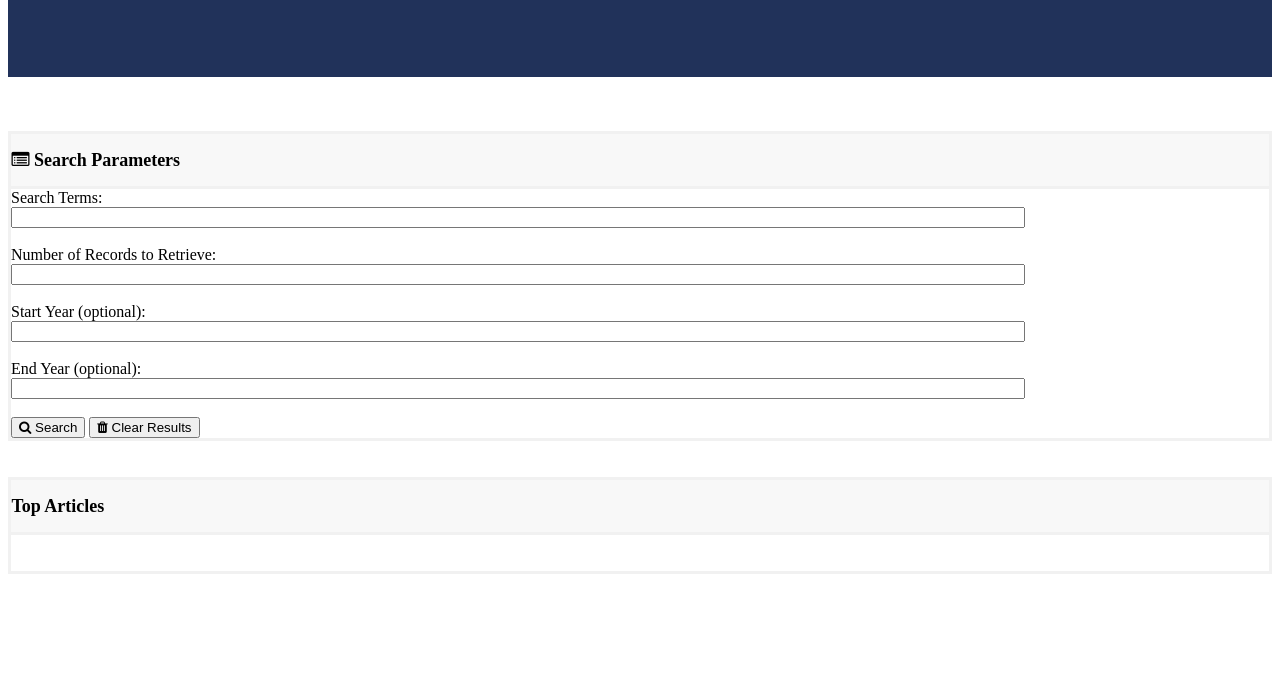
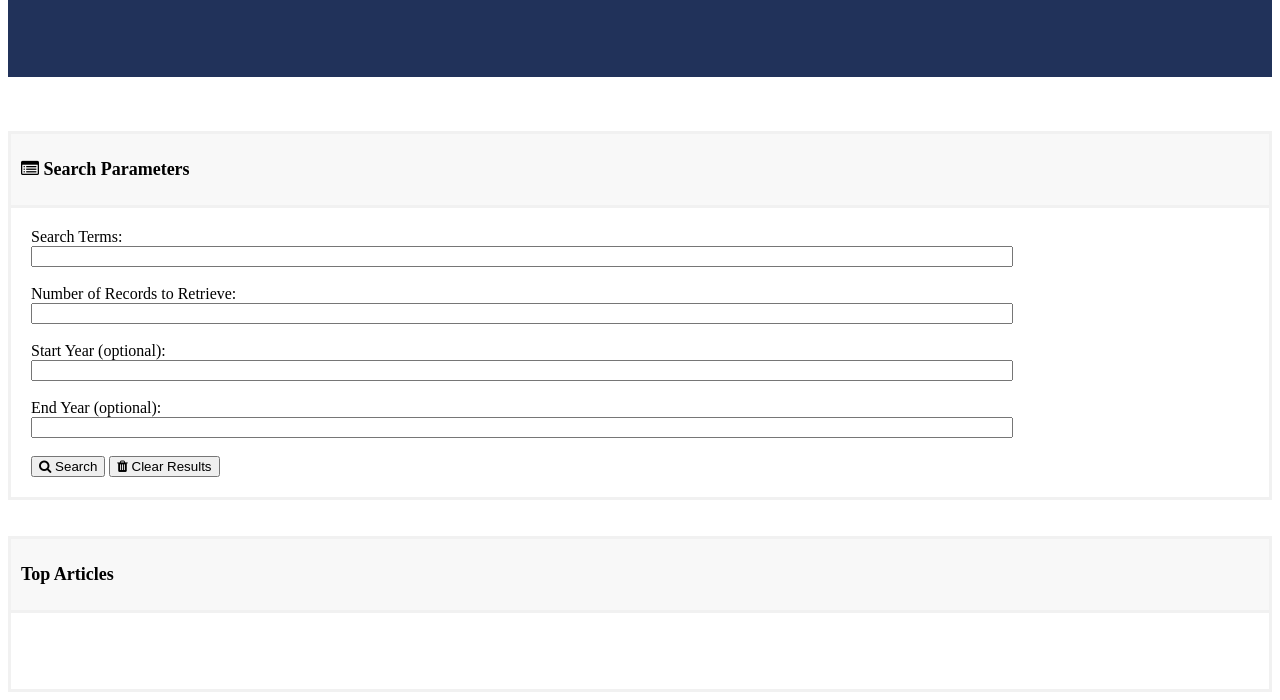
Before and after one commit to sarahemaples/NY-times-article-search, a plain HTML site: page index.html in a window 1280 px wide. Shown: the part 143-843 px from the top of the page. Before the commit the page ends 800 px from the top, so only its background shows below. Drawn offline with nearby package versions, Linux system fonts and the light colour scheme.

Commit message:
finaldlicea

```diff
--- a/assets/css/style.css
+++ b/assets/css/style.css
@@ -5,15 +5,18 @@
 }
 
 .header2 {
-    padding: .5px;
+    padding: 10px;
     background-color:#f8f8f8;
-    border-bottom-style: solid;
+    border-top-style: solid;
+    border-right-style: solid;
+    border-left-style: solid;
     border-color: #f1f1f1;
 }
 
 .box {
     border-color: #f1f1f1;
     border-style: solid;
+    padding: 20px;
 }
 
 h1 {color: white;
--- a/index.html
+++ b/index.html
@@ -27,11 +27,12 @@
 
 
     <div id = "searchpara">
+         <div class = "header2"><h2>
+            <i class="fa fa-list-alt" aria-hidden="true"></i> Search Parameters
+            </h2>
+            </div>
         <div class = "box">
-        <div class = "header2"><h2>
-            <i class="fa fa-list-alt" aria-hidden="true"></i> Search Parameters
-        </h2>
-        </div>
+
         <form>
             Search Terms:<br>
                 <input type="text" class="text" name="searchterms">
@@ -53,9 +54,10 @@
     <br><br>
 
     <div id = "toparticle">
-        <div class = "box">
         <div class = "header2">
         <h2>Top Articles</h2></div>
+        <div class = "box">
+
 
         <span id = "results">
             <br><br>
```
